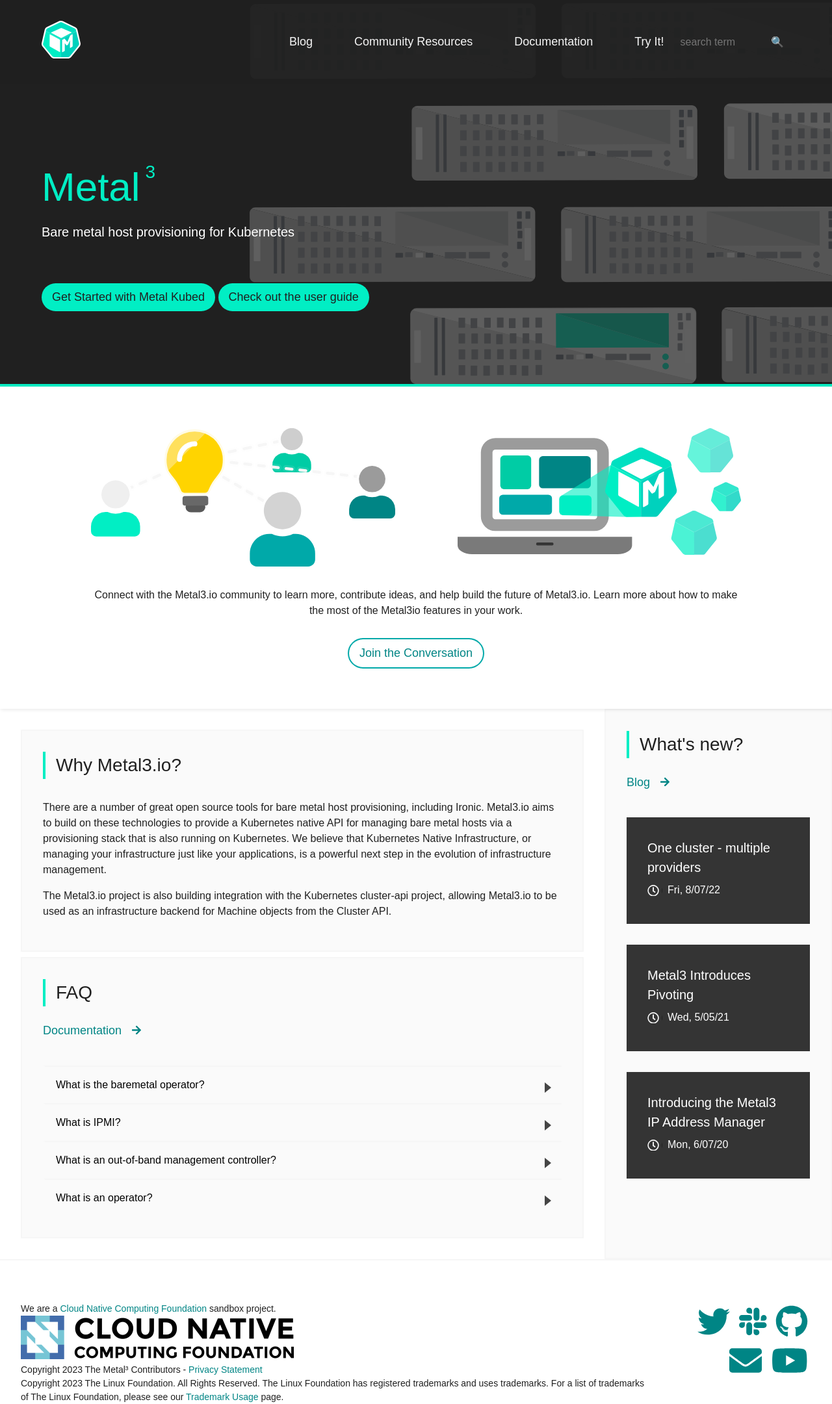
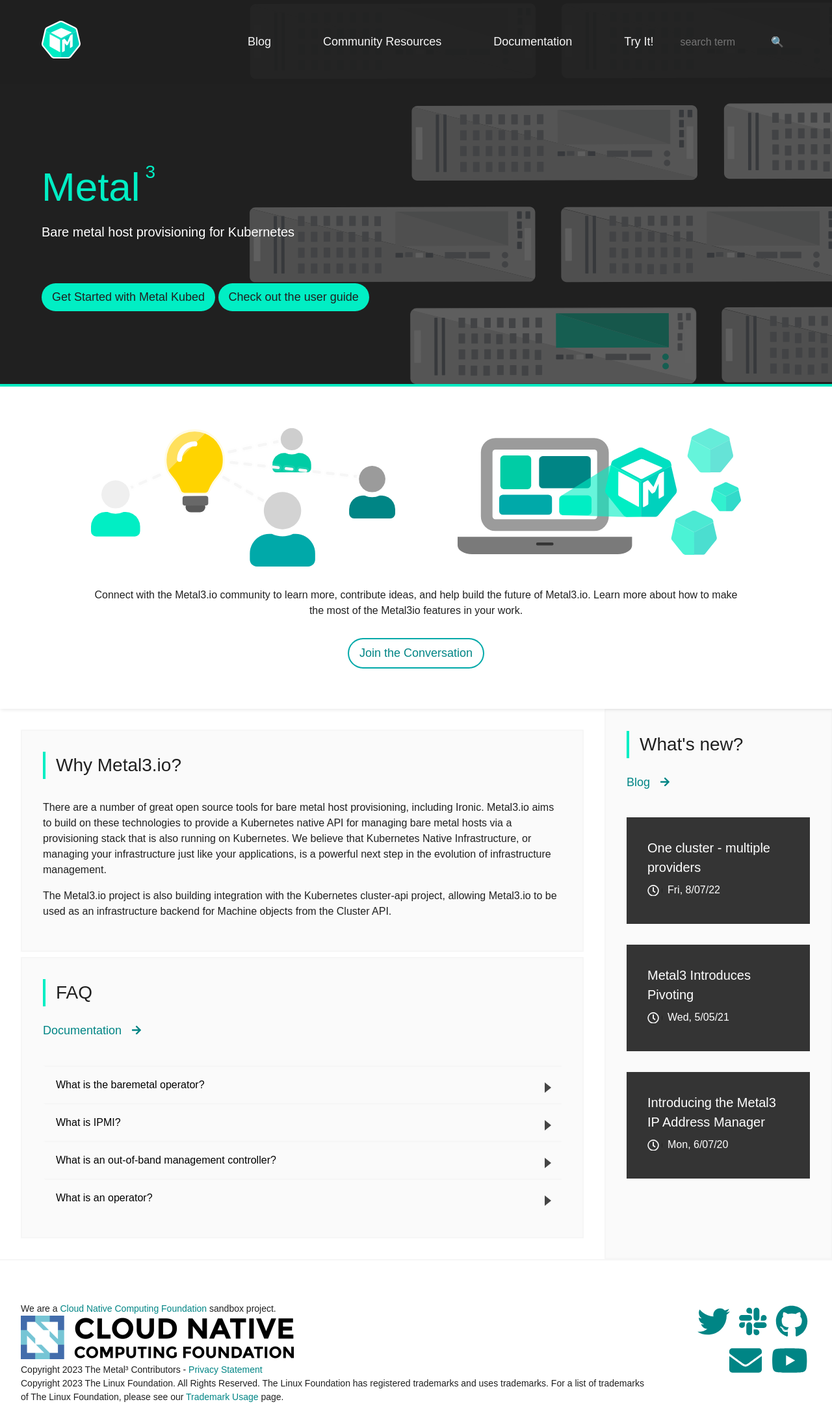
Before and after one commit to metal3-io/metal3-io.github.io, a Jekyll site: the page built from index.html, in a window 1280 px wide. Shown: the whole page at 65% size. Built offline with Jekyll 4.4.1, drawn with Linux system fonts in a browser that asks for light colours; nearby versions of some CDN libraries; comment, search, counter and statistics services are not loaded.

Commit message:
Update _header.scss

```diff
--- a/_sass/_header.scss
+++ b/_sass/_header.scss
@@ -182,13 +182,14 @@
     color: var(--mk--Color--200);
     font-size: var(--mk--FontSize--md);
     margin-top: var(--mk--spacer--md);
+    margin-bottom: var(--mk--spacer--md);
 
     &:hover, &:focus, &:active, .active & {
       color: var(--mk--Color--300);
       text-decoration: none;
     }
     @media (min-width: $mk--breakpoint--lg){
-      margin:0 0 0 var(--mk--spacer--lg);
+      margin:0 var(--mk--spacer--sm) 0 var(--mk--spacer--lg);
     }
   }
 }
```
